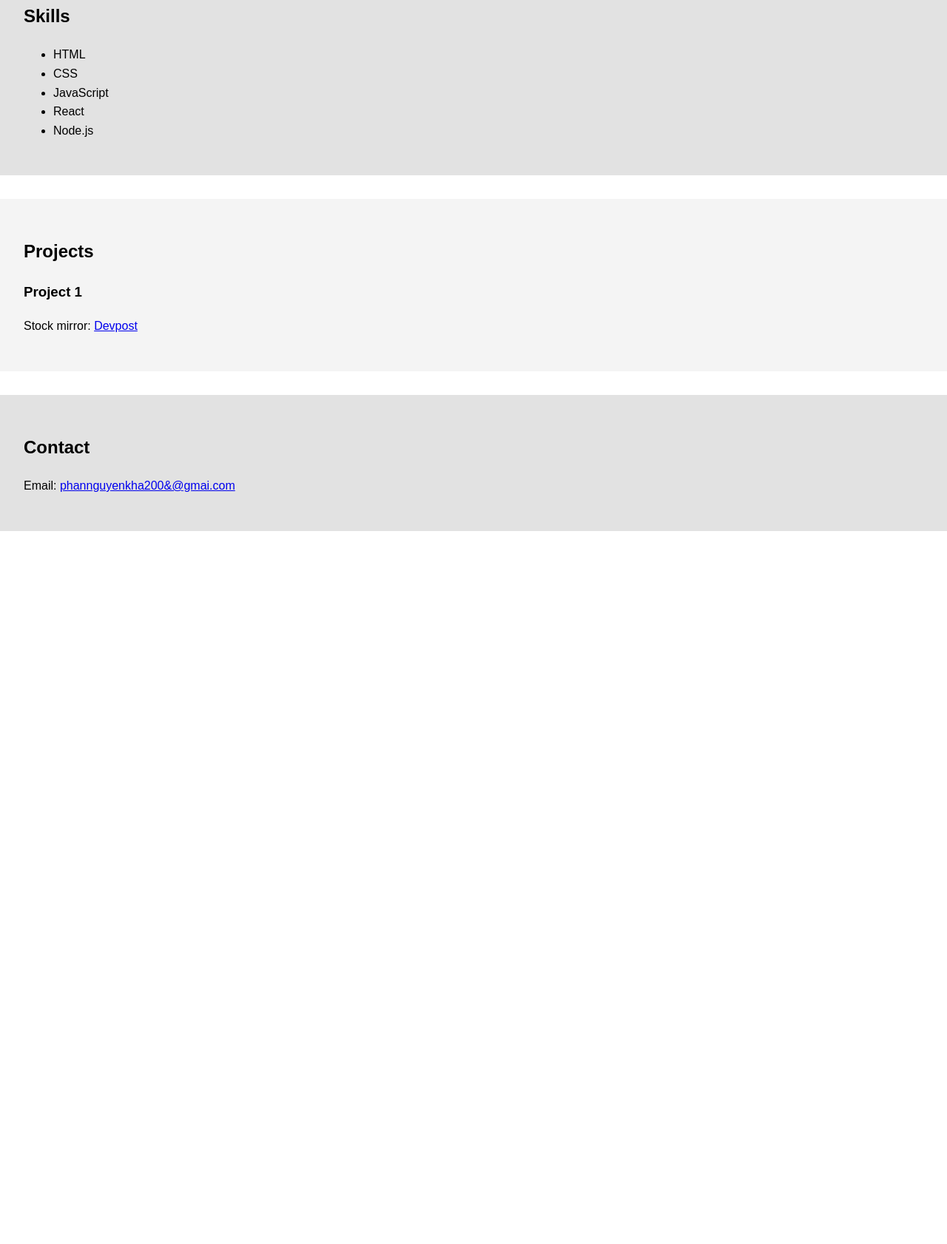
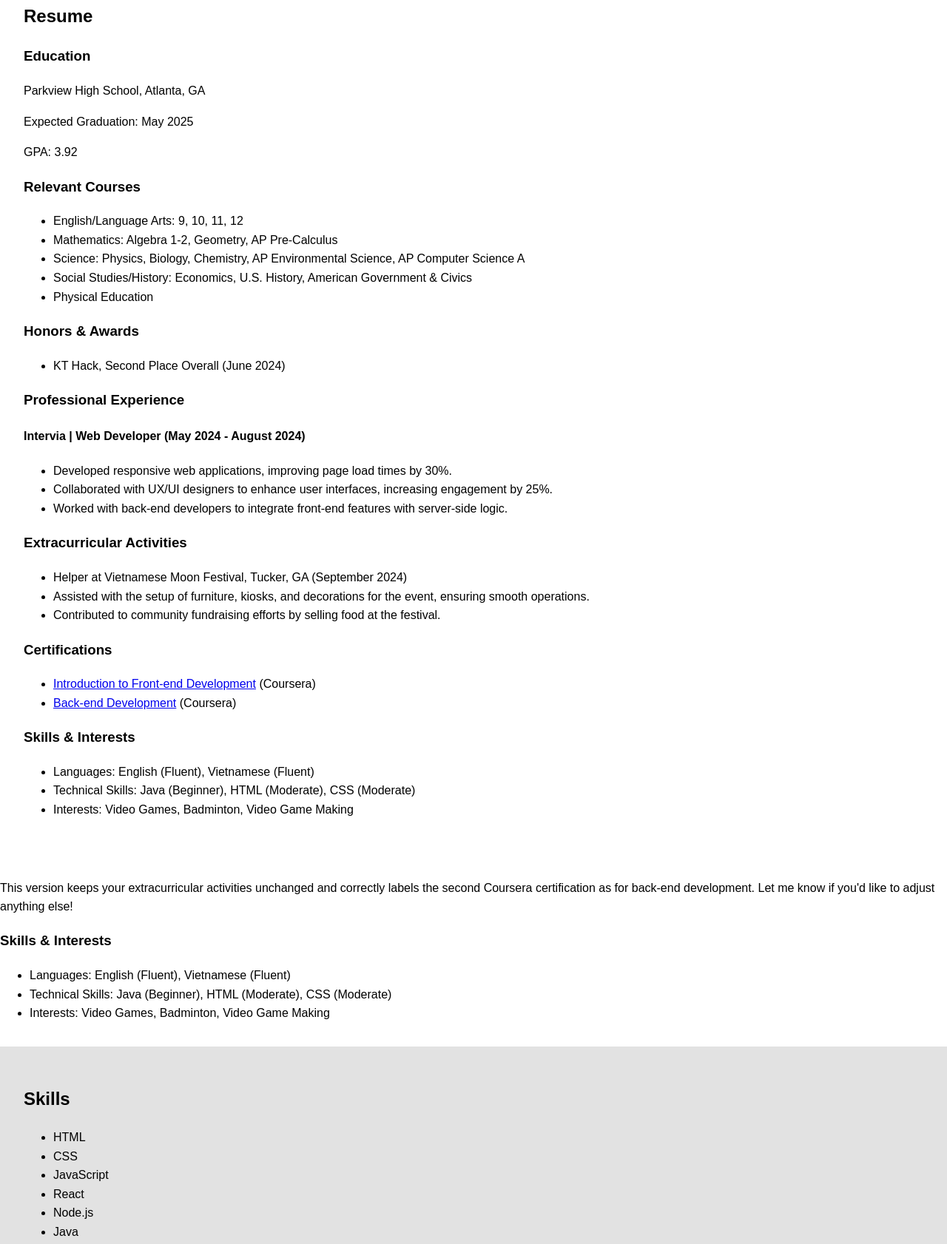
Before and after one commit to KhaPhn/Profolio, a plain HTML site: page index.html in a window 1280 px wide. Shown: the part 937-2619 px from the top of the page at 74% size. Before the commit the page ends 1881 px from the top, so only its background shows below. Drawn offline with Linux system fonts and the light colour scheme.

Commit message:
Update index.html

```diff
--- a/index.html
+++ b/index.html
@@ -57,6 +57,74 @@
         <h1>About Me</h1>
         <p>Hello! I'm Kha Phan, a student wanting to learn more about coding and doing some cool stuff.</p>
     </section>
+    <section id="resume">
+      <h2>Resume</h2>
+      <h3>Education</h3>
+      <p>Parkview High School, Atlanta, GA</p>
+      <p>Expected Graduation: May 2025</p>
+      <p>GPA: 3.92</p>
+
+      <h3>Relevant Courses</h3>
+      <ul>
+          <li>English/Language Arts: 9, 10, 11, 12</li>
+          <li>Mathematics: Algebra 1-2, Geometry, AP Pre-Calculus</li>
+          <li>Science: Physics, Biology, Chemistry, AP Environmental Science, AP Computer Science A</li>
+          <li>Social Studies/History: Economics, U.S. History, American Government & Civics</li>
+          <li>Physical Education</li>
+      </ul>
+
+      <h3>Honors & Awards</h3>
+      <ul>
+          <li>KT Hack, Second Place Overall (June 2024)</li>
+      </ul>
+
+      <h3>Professional Experience</h3>
+      <h4>Intervia | Web Developer (May 2024 - August 2024)</h4>
+      <ul>
+          <li>Developed responsive web applications, improving page load times by 30%.</li>
+          <li>Collaborated with UX/UI designers to enhance user interfaces, increasing engagement by 25%.</li>
+          <li>Worked with back-end developers to integrate front-end features with server-side logic.</li>
+      </ul>
+
+      <h3>Extracurricular Activities</h3>
+    <ul>
+        <li>Helper at Vietnamese Moon Festival, Tucker, GA (September 2024)</li>
+        <li>Assisted with the setup of furniture, kiosks, and decorations for the event, ensuring smooth operations.</li>
+        <li>Contributed to community fundraising efforts by selling food at the festival.</li>
+    </ul>
+
+    <h3>Certifications</h3>
+    <ul>
+        <li><a href="https://coursera.org/share/ce3860c4bb39fc6e3a35f9900e2d4fed">Introduction to Front-end Development</a> (Coursera)</li>
+        <li><a href="https://coursera.org/share/f3b7bee7ca0cfd5a68186a598f195a48">Back-end Development</a> (Coursera)</li>
+    </ul>
+
+    <h3>Skills & Interests</h3>
+    <ul>
+        <li>Languages: English (Fluent), Vietnamese (Fluent)</li>
+        <li>Technical Skills: Java (Beginner), HTML (Moderate), CSS (Moderate)</li>
+        <li>Interests: Video Games, Badminton, Video Game Making</li>
+    </ul>
+</section>
+This version keeps your extracurricular activities unchanged and correctly labels the second Coursera certification as for back-end development. Let me know if you'd like to adjust anything else!
+
+
+
+
+
+
+
+
+
+
+
+      <h3>Skills & Interests</h3>
+      <ul>
+          <li>Languages: English (Fluent), Vietnamese (Fluent)</li>
+          <li>Technical Skills: Java (Beginner), HTML (Moderate), CSS (Moderate)</li>
+          <li>Interests: Video Games, Badminton, Video Game Making</li>
+      </ul>
+  </section>
 
     <section id="skills">
         <h2>Skills</h2>
@@ -66,6 +134,7 @@
             <li>JavaScript</li>
             <li>React</li>
             <li>Node.js</li>
+            <li>Java</li>
         </ul>
     </section>
 
@@ -80,7 +149,7 @@
 
     <section id="contact">
         <h2>Contact</h2>
-        <p>Email: <a href="phannguyenkha200&@gmai.com">phannguyenkha200&@gmai.com</a></p>
+        <p>Email: <a href="phannguyenkha200&@gmai.com">phannguyenkha200&@gmail.com</a></p>
 
     </section>
 
```
